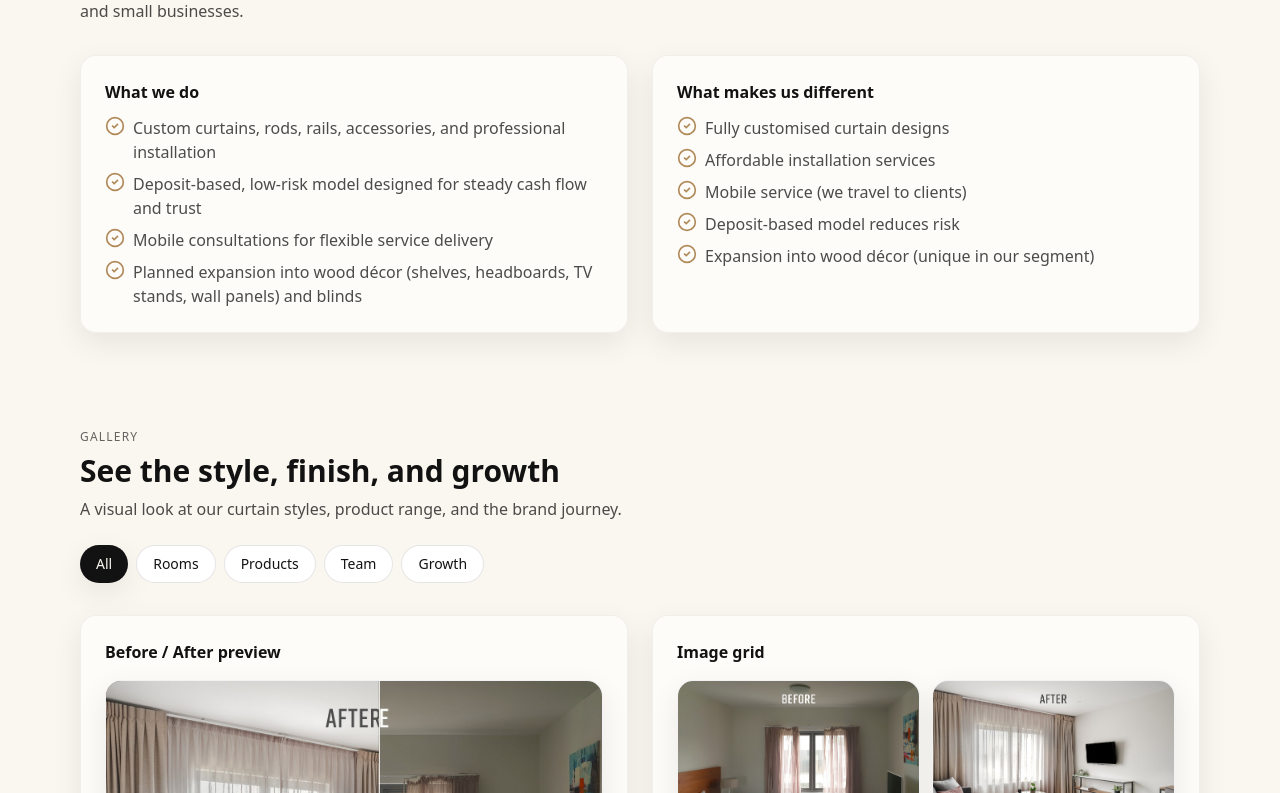
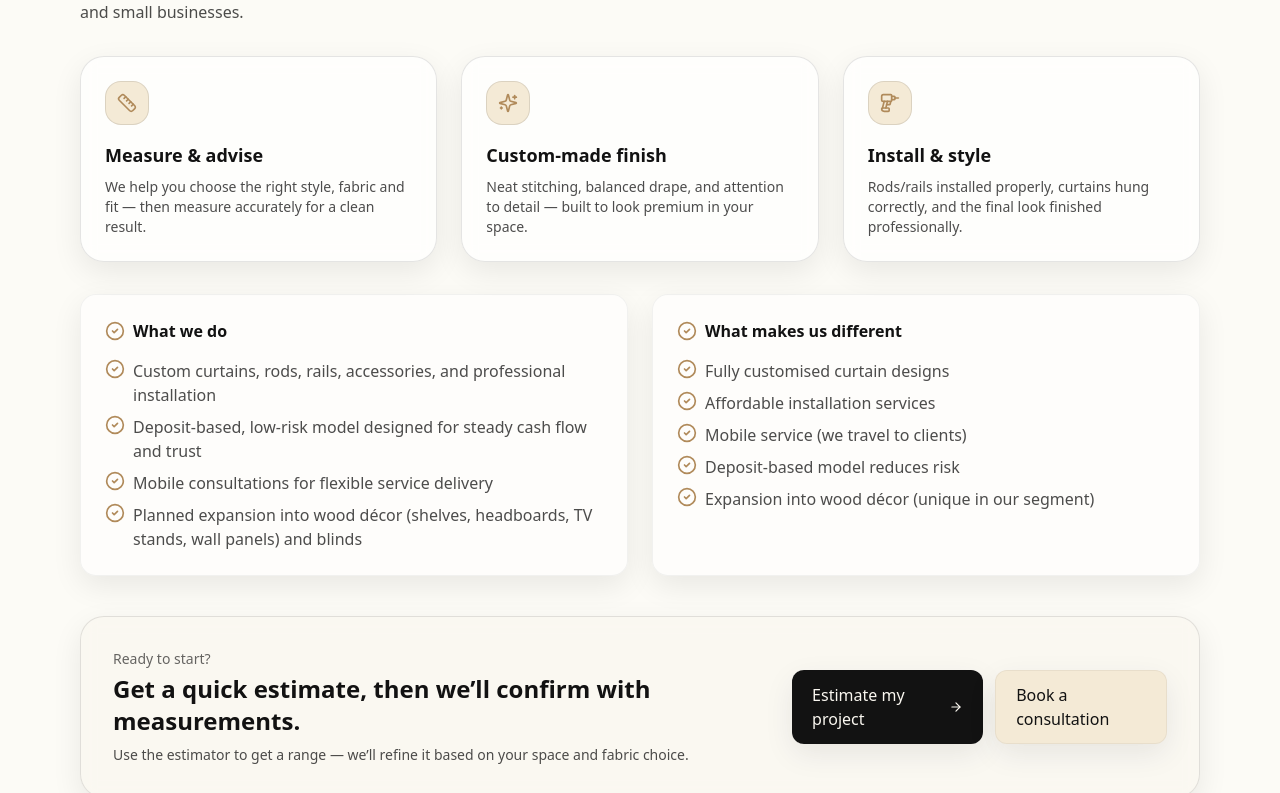
Before and after one commit to chamanoS/Curtain-Studio, a React (Vite) app in the folder curtain studio/: page / in a window 1280 px wide. Shown: the part 787-1580 px from the top of the page. Built offline with nearby package versions, Linux system fonts and the light colour scheme.

Commit message:
redesinging the why us component

```diff
--- a/curtain studio/src/components/quote/QuoteEstimator.tsx
+++ b/curtain studio/src/components/quote/QuoteEstimator.tsx
@@ -46,7 +46,7 @@ export default function QuoteEstimator({ compact }: { compact?: boolean }) {
       {!compact && (
         <SectionTitle
           eyebrow="Instant estimate"
-          title="Get a quick price range (no login, no waiting)"
+          title="Get a quick price range "
           subtitle="This is a guide estimate based on your selected curtain style, rods/rails, and installation per window."
         />
       )}
--- a/curtain studio/src/pages/Home.tsx
+++ b/curtain studio/src/pages/Home.tsx
@@ -5,17 +5,18 @@ import timelineImg from "../assets/timeline.png";
 import processImg from "../assets/process_img.jpg";
 import { brand, sections, milestones } from "../data/content";
 import { Card, CardBody, SectionTitle } from "../components/ui";
-import { ArrowRight, CheckCircle2 } from "lucide-react";
 import { Link } from "react-router-dom";
 import Gallery from "../pages/Gallery";
 import QuoteEstimator from "../components/quote/QuoteEstimator";
 import {
+  ArrowRight,
+  CheckCircle2,
+  Sparkles,
   Ruler,
   Drill,
-  Sparkles,
-  ShieldCheck,
   Scissors,
   Clock3,
+  ShieldCheck,
   Home as HomeIcon,
 } from "lucide-react";
 
@@ -31,10 +32,10 @@ export default function Home() {
       <section className="border-b border-black/5">
         <div className="container py-12 md:py-16 grid gap-10 md:grid-cols-2 items-center">
           <div>
-            <div className="inline-flex items-center gap-2 rounded-full bg-sand px-3 py-1 text-xs text-black/70">
+            {/* <div className="inline-flex items-center gap-2 rounded-full bg-sand px-3 py-1 text-xs text-black/70">
               <Sparkles className="h-4 w-4 text-brass" />
               Custom curtains • Mobile consultations • Professional installation
-            </div>
+            </div> */}
             <h1 className="mt-4 text-4xl md:text-5xl font-semibold leading-tight">
               {brand.name}
               <span className="block text-black/60 text-2xl md:text-3xl mt-2">
@@ -98,19 +99,43 @@ export default function Home() {
       </section>
 
       {/* Why us */}
-      <section>
+      <section className="border-t border-black/5 bg-white/40">
         <div className="container py-12">
           <SectionTitle
-            eyebrow="Executive summary"
+            eyebrow="Why Curtain Studio"
             title="Affordable style — professionally installed"
             subtitle={sections.executiveSummary.mission}
           />
 
+          {/* Top value cards */}
+          <div className="mt-8 grid gap-6 lg:grid-cols-3">
+            <ValueCard
+              icon={<Ruler className="h-5 w-5 text-brass" />}
+              title="Measure & advise"
+              text="We help you choose the right style, fabric and fit — then measure accurately for a clean result."
+            />
+            <ValueCard
+              icon={<Sparkles className="h-5 w-5 text-brass" />}
+              title="Custom-made finish"
+              text="Neat stitching, balanced drape, and attention to detail — built to look premium in your space."
+            />
+            <ValueCard
+              icon={<Drill className="h-5 w-5 text-brass" />}
+              title="Install & style"
+              text="Rods/rails installed properly, curtains hung correctly, and the final look finished professionally."
+            />
+          </div>
+
+          {/* The “promise” card that keeps your real business plan content */}
           <div className="mt-8 grid gap-6 md:grid-cols-2">
             <Card>
               <CardBody>
-                <div className="font-semibold">What we do</div>
-                <ul className="mt-3 space-y-2 text-black/70">
+                <div className="flex items-center gap-2 font-semibold">
+                  <CheckCircle2 className="h-5 w-5 text-brass" />
+                  What we do
+                </div>
+
+                <ul className="mt-4 space-y-2 text-black/70">
                   {sections.executiveSummary.highlights.map((h) => (
                     <li key={h} className="flex gap-2">
                       <CheckCircle2 className="h-5 w-5 text-brass shrink-0" />
@@ -123,8 +148,12 @@ export default function Home() {
 
             <Card>
               <CardBody>
-                <div className="font-semibold">What makes us different</div>
-                <ul className="mt-3 space-y-2 text-black/70">
+                <div className="flex items-center gap-2 font-semibold">
+                  <CheckCircle2 className="h-5 w-5 text-brass" />
+                  What makes us different
+                </div>
+
+                <ul className="mt-4 space-y-2 text-black/70">
                   {sections.whatMakesDifferent.map((h) => (
                     <li key={h} className="flex gap-2">
                       <CheckCircle2 className="h-5 w-5 text-brass shrink-0" />
@@ -134,6 +163,36 @@ export default function Home() {
                 </ul>
               </CardBody>
             </Card>
+          </div>
+
+          {/* Bottom CTA strip */}
+          <div className="mt-10 rounded-3xl border border-black/10 bg-paper/70 backdrop-blur shadow-soft p-6 md:p-8">
+            <div className="flex flex-col md:flex-row items-start md:items-center justify-between gap-5">
+              <div>
+                <div className="text-sm text-black/60">Ready to start?</div>
+                <div className="mt-1 text-xl md:text-2xl font-semibold">
+                  Get a quick estimate, then we’ll confirm with measurements.
+                </div>
+                <div className="mt-2 text-sm text-black/70">
+                  Use the estimator to get a range — we’ll refine it based on your space and fabric choice.
+                </div>
+              </div>
+
+              <div className="flex flex-col sm:flex-row gap-3 w-full md:w-auto">
+                <Link
+                  to="/quote"
+                  className="rounded-xl bg-ink px-5 py-3 text-paper shadow-soft hover:opacity-95 inline-flex items-center justify-center gap-2"
+                >
+                  Estimate my project <ArrowRight className="h-4 w-4" />
+                </Link>
+                <Link
+                  to="/contact"
+                  className="rounded-xl bg-sand px-5 py-3 text-ink shadow-soft hover:opacity-95 inline-flex items-center justify-center border border-black/5"
+                >
+                  Book a consultation
+                </Link>
+              </div>
+            </div>
           </div>
         </div>
       </section>
@@ -275,3 +334,23 @@ function ProcessCard({
     </div>
   );
 }
+
+function ValueCard({
+  icon,
+  title,
+  text,
+}: {
+  icon: React.ReactNode;
+  title: string;
+  text: string;
+}) {
+  return (
+    <div className="rounded-3xl border border-black/10 bg-white/70 backdrop-blur shadow-soft p-6">
+      <div className="inline-flex h-11 w-11 items-center justify-center rounded-2xl bg-sand border border-black/10">
+        {icon}
+      </div>
+      <div className="mt-4 font-semibold text-lg">{title}</div>
+      <div className="mt-2 text-sm text-black/70">{text}</div>
+    </div>
+  );
+}
```
